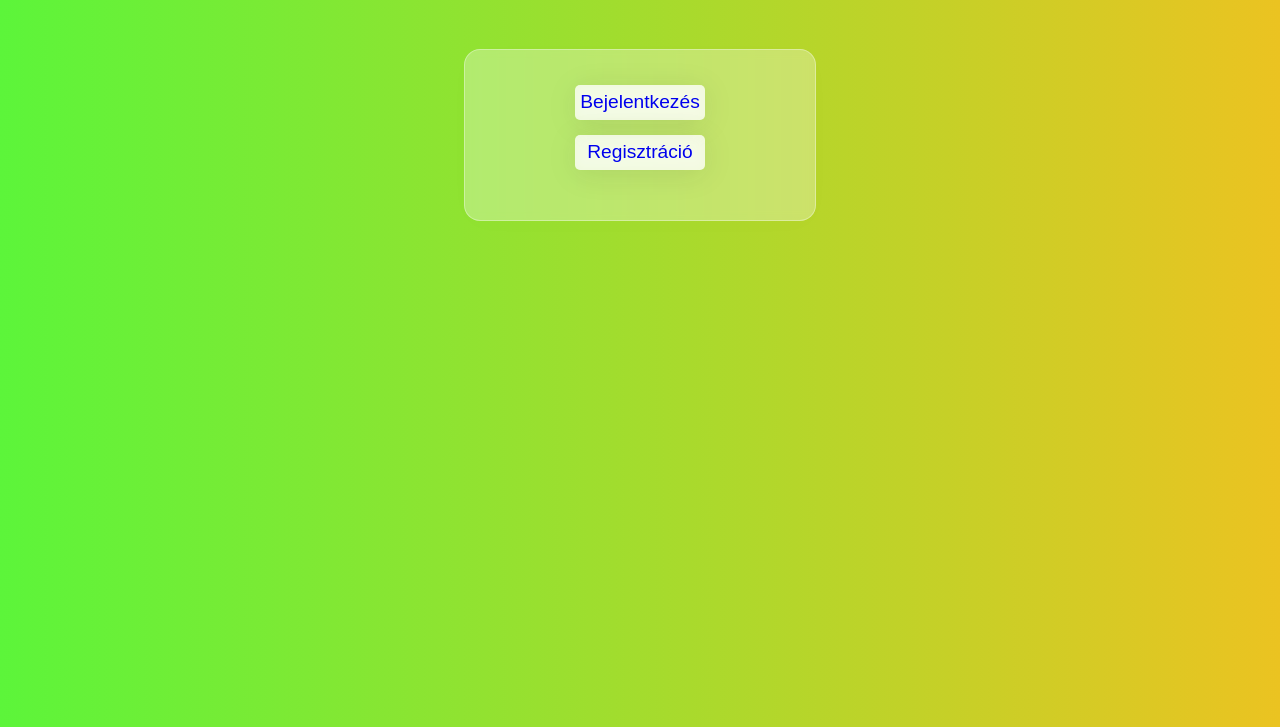
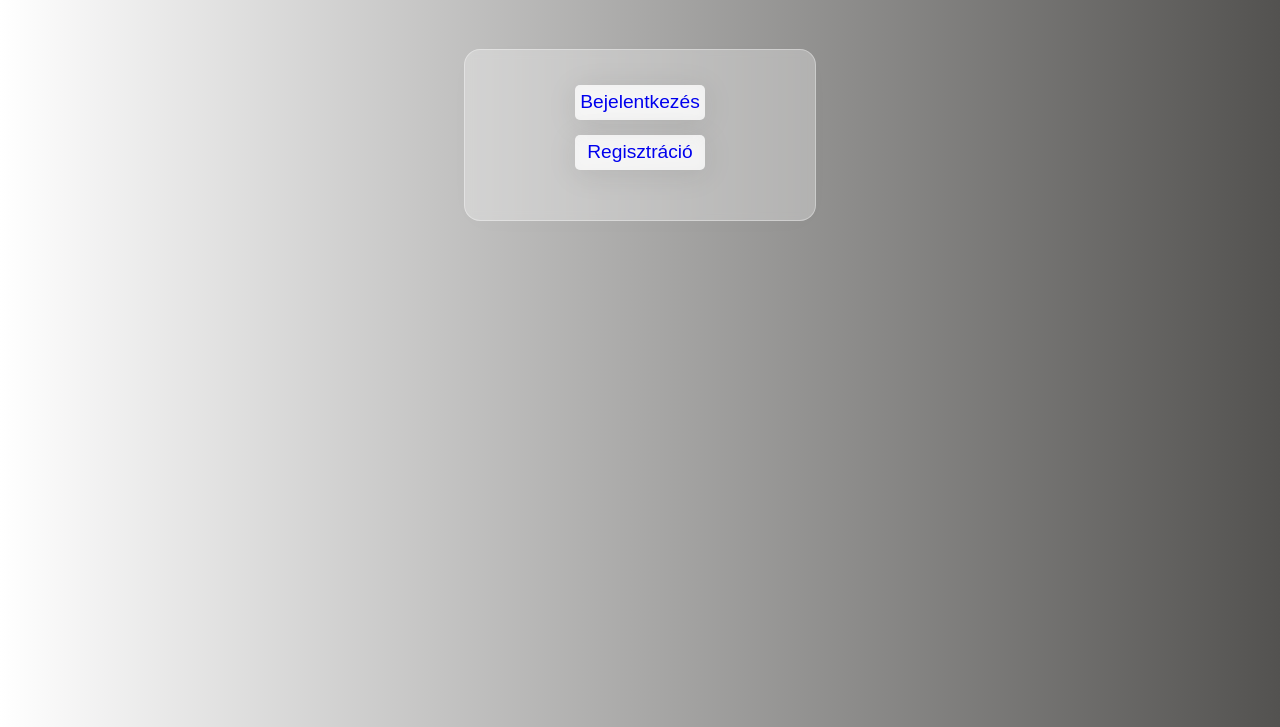
Before and after one commit to Patrik1866/AFP_miniprojekt, a website: page Public/Home.html in a window 1280 px wide. Shown: the part 73-800 px from the top of the page. Drawn offline with Linux system fonts and the light colour scheme.

Commit message:
update home

```diff
--- a/Public/Home.css
+++ b/Public/Home.css
@@ -4,7 +4,7 @@ div.header{
     border-radius: 7px;
 }
 body{
-    background-image: linear-gradient(to right, rgb(92, 245, 58),rgb(235, 195, 33));
+    background-image: linear-gradient(to right, rgb(255, 255, 255),rgb(83, 82, 80));
 }
 div.wrapper{
     backdrop-filter: blur(5.5px);
```
